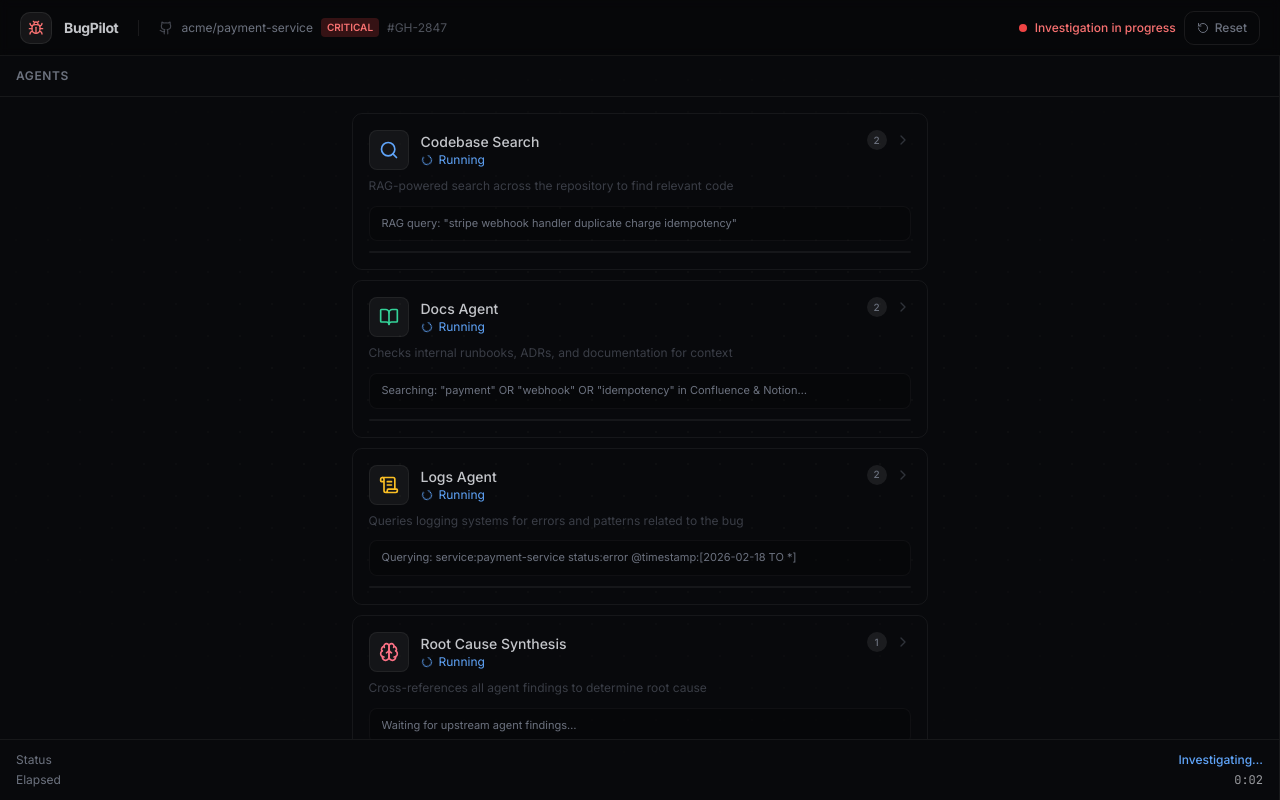
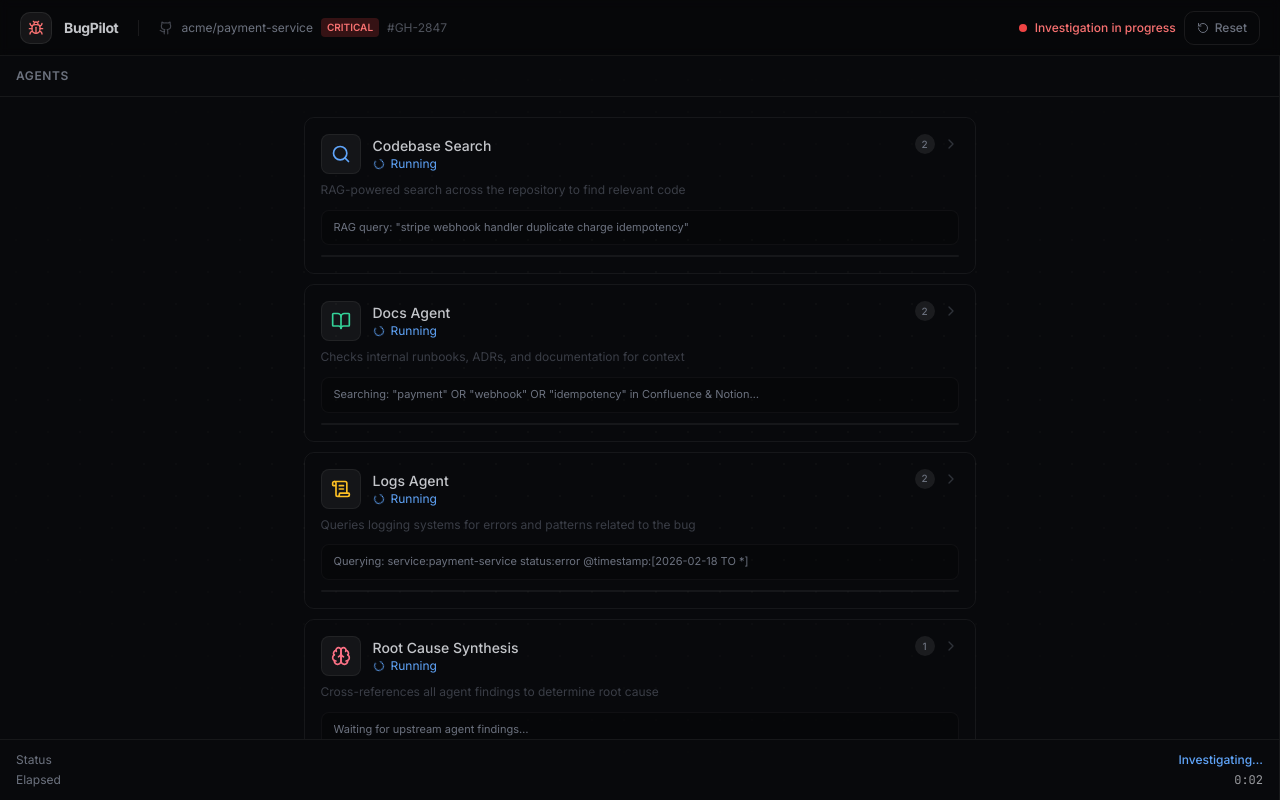
Before and after one commit to yaojiejia/buildathon26, a Next.js app in the folder frontend/: page / in a window 1280 px wide. Both pictures are taken after a click on the button "Investigate". Built offline with nearby package versions, Linux system fonts and the light colour scheme.

Commit message:
change sidebar transition

```diff
--- a/frontend/components/investigate/agent-sidebar.tsx
+++ b/frontend/components/investigate/agent-sidebar.tsx
@@ -174,11 +174,11 @@ export function AgentSidebar() {
       {/* Agent rows — centered when expanded */}
       <div className={cn(
         "flex-1 overflow-y-auto",
-        isExpanded ? "px-6 py-4" : "p-3"
+        isExpanded ? "px-8 py-5" : "p-3"
       )}>
         <div className={cn(
           "w-full mx-auto",
-          isExpanded ? "max-w-xl space-y-2.5" : "space-y-1.5"
+          isExpanded ? "max-w-2xl space-y-2.5" : "space-y-1.5"
         )}>
           {ALL_AGENT_IDS.map((id) => (
             <AgentCard key={id} agentId={id} isExpanded={isExpanded} />
--- a/frontend/components/investigate/investigate-page.tsx
+++ b/frontend/components/investigate/investigate-page.tsx
@@ -17,8 +17,8 @@ export function InvestigatePage() {
       {/* Agent panel — wide & centered by default, shrinks when thinking process is open */}
       <div
         className={cn(
-          "flex-shrink-0 border-r border-white/[0.06] bg-black/20 transition-all duration-400 ease-out overflow-hidden",
-          hasSelectedAgent ? "w-72" : "flex-1"
+          "flex-shrink-0 border-r border-white/[0.06] bg-black/20 transition-all duration-[750ms] ease-in-out overflow-hidden",
+          hasSelectedAgent ? "w-80" : "flex-1"
         )}
       >
         <AgentSidebar />
@@ -27,7 +27,7 @@ export function InvestigatePage() {
       {/* Thinking process column — slides in when agent is selected */}
       <div
         className={cn(
-          "overflow-hidden transition-all duration-400 ease-out",
+          "overflow-hidden transition-all duration-500 ease-in-out",
           hasSelectedAgent
             ? "flex-1 min-w-0 opacity-100"
             : "w-0 opacity-0"
```
